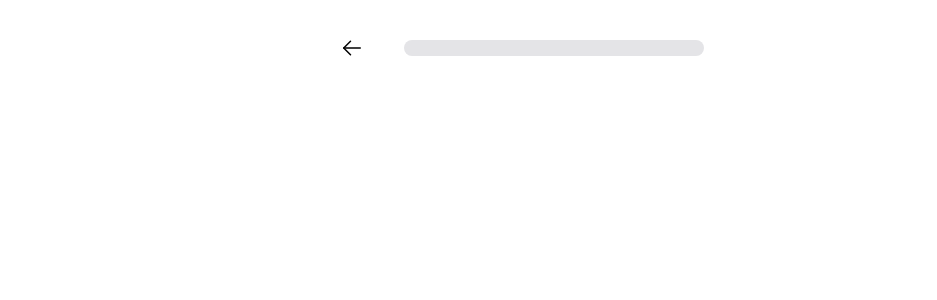
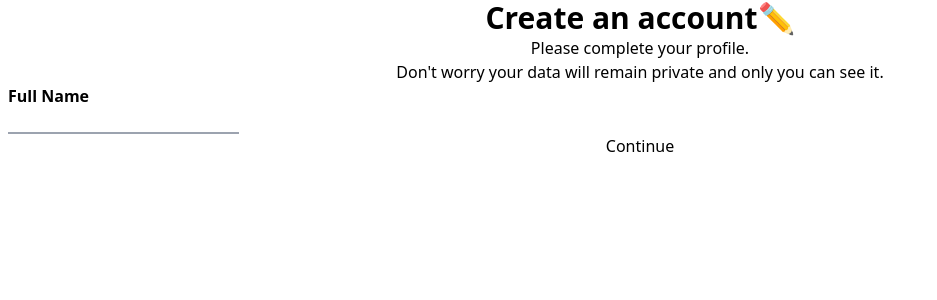
Before and after one commit to smartcollins/quizzico, a React (Create React App) app: page /account in a window 1280 px wide. Shown: the top 300 px of the page, without its empty margins (0-937 px from the left). Built offline with nearby package versions, Linux system fonts and the light colour scheme.

Commit message:
imported Inputs into Account

```diff
--- a/src/components/Account.jsx
+++ b/src/components/Account.jsx
@@ -1,26 +1,28 @@
 import React from 'react';
+import Inputs from './Inputs';
 import ProgressBar from './ProgressBar';
 
 
 const Account = ()=>{
     return(
-        <div>
-            <div>
+        <div className='text-center px-2'>
+            {/* <div>
                 <ProgressBar/>
-            </div>
-            <p>Create an account</p>
+            </div> */}
+            <p className='font-bold text-3xl'>Create an account✏</p>
             <p>Please complete your profile.</p>
             <p>Don't worry your data will remain private and only you can see it.</p>
             {/* <p>Please enter your username, email address,and password. If you forget it, then you have to do forgot password.</p> */}
-            <div>
-                <p>Full Name</p>
-                <input type="text"/>
+            <div className='text-left'>
+                <Inputs/>
+                {/* <p className='font-bold'>Full Name</p>
+                <input className=' border-gray-400 border-b-2 b-2' type="text"/>
                 <p>Full Name</p>
                 <input type="date"/>
                 <p>Full Name</p>
                 <input type="number"/>
                 <p>Full Name</p>
-                <input type="number"/>
+                <input type="number"/> */}
             </div>
             <button>Continue</button>
         </div>
--- a/src/components/Inputs.jsx
+++ b/src/components/Inputs.jsx
@@ -3,7 +3,10 @@ import React from 'react';
 
 const Inputs = ()=>{
     return(
-        <div></div>
+        <div>
+            <p className='font-bold'>Full Name</p>
+            <input className=' border-gray-400 border-b-2 outline-none' type="text"/>
+        </div>
     )
 }
 
```
